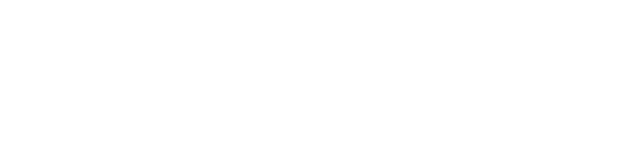
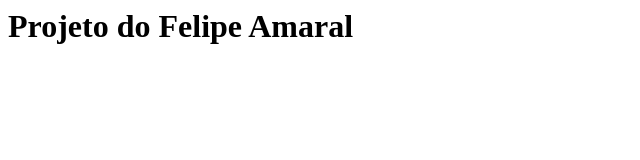
Before and after one commit to felipeam10/exercicios-URI, a plain HTML site: page index.html in a window 1280 px wide. Shown: the whole page, without its empty margins (0-640 px from the left). Drawn offline with Linux system fonts and the light colour scheme.

Commit message:
Titulo da pagina

```diff
--- a/index.html
+++ b/index.html
@@ -1,7 +1,7 @@
 <html>
     <head>
         <body>
-
+            <h1>Projeto do Felipe Amaral</h1>
         </body>
     </head>
 </html>
```
